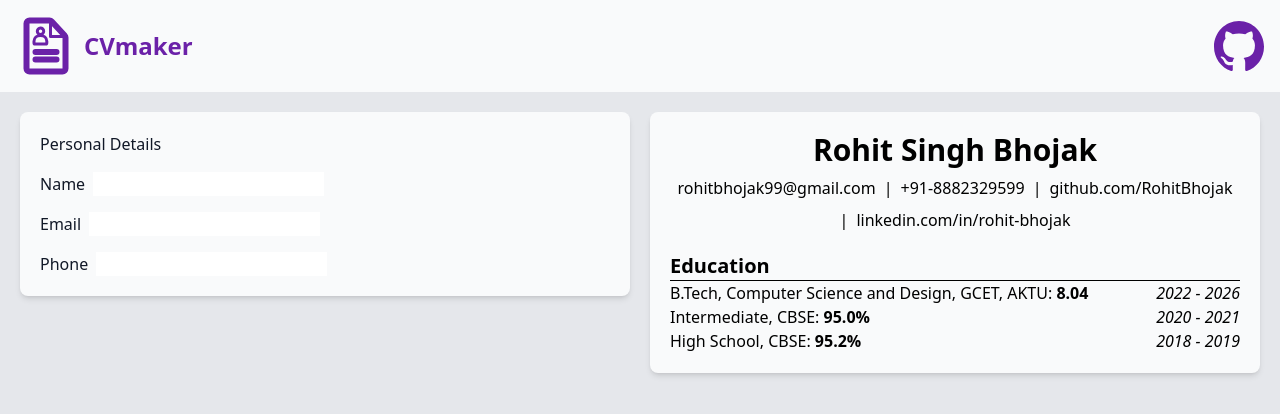
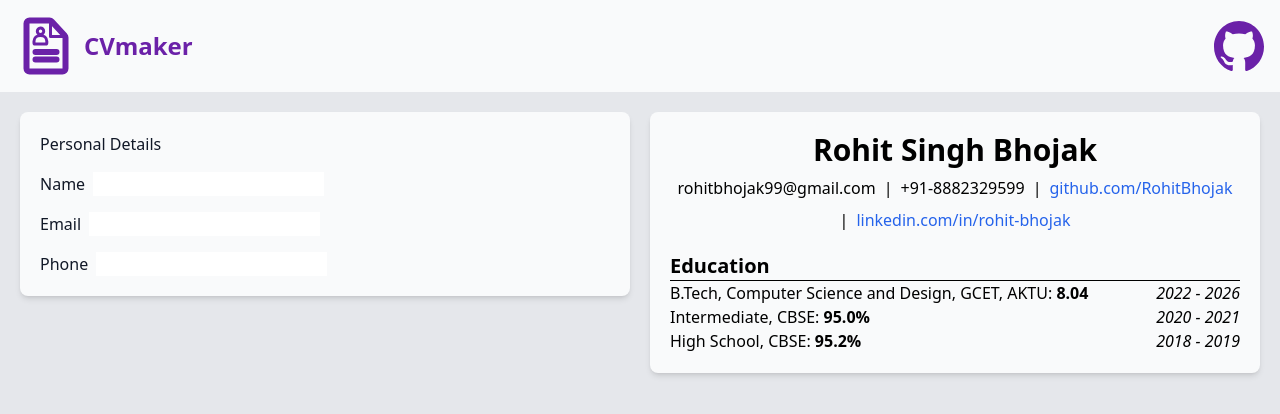
Before and after one commit to RohitBhojak/CVmaker, a React (Vite) app: page / in a window 1280 px wide. Shown: the top 414 px of the page. Built offline with nearby package versions, Linux system fonts and the light colour scheme.

Commit message:
Make link component and style it

```diff
--- /dev/null
+++ b/src/components/Preview/Link.jsx
@@ -0,0 +1,7 @@
+export default function Link({ title, href }) {
+  return (
+    <a className="text-blue-600" href={href}>
+      {title}
+    </a>
+  );
+}
--- a/src/components/Preview/PersonalPreview.jsx
+++ b/src/components/Preview/PersonalPreview.jsx
@@ -1,3 +1,4 @@
+import Link from "./Link";
 export default function PersonalPreview({ personal }) {
   return (
     <div className="flex flex-col justify-center items-center">
@@ -7,9 +8,11 @@ export default function PersonalPreview({ personal }) {
         {personal.links.map((link) => (
           <>
             <Divider />
-            <a href={"https://" + link} target={"_blank"}>
-              {link}
-            </a>
+            <Link
+              title={link}
+              href={"https://" + link}
+              target={"_blank"}
+            ></Link>
           </>
         ))}
       </div>
```
